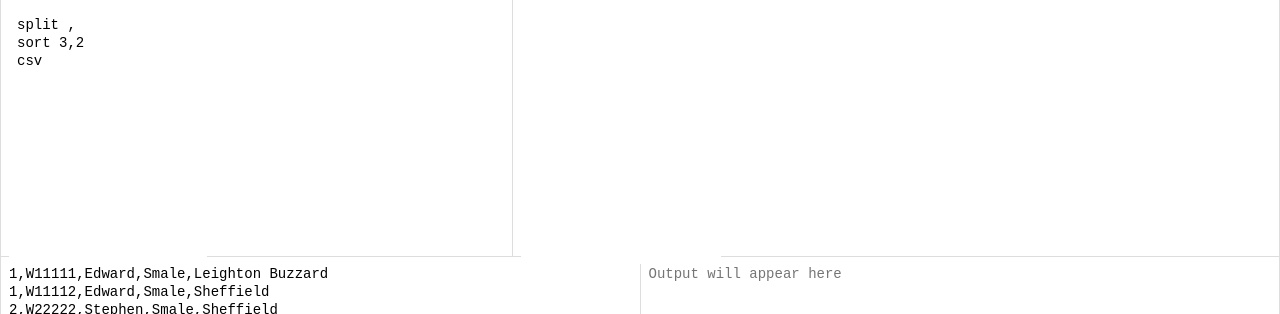
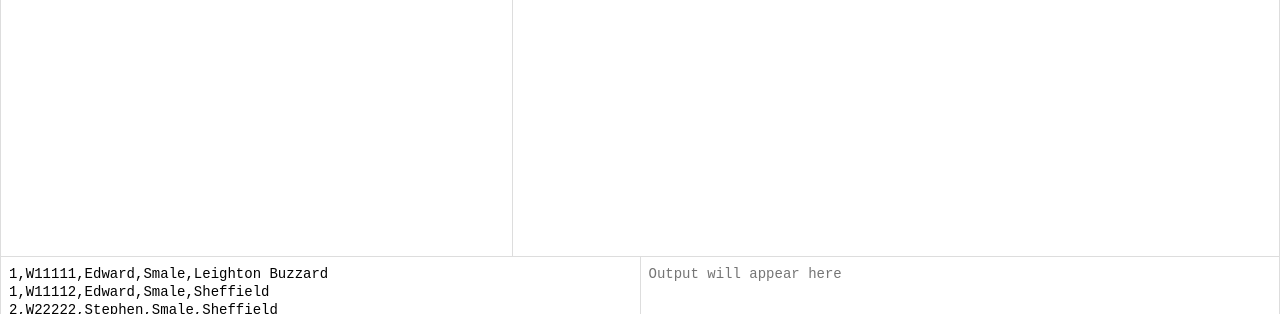
Before and after one commit to edwardsmale/string-tools-react, a React (Create React App) app: page / in a window 1280 px wide. Shown: the top 314 px of the page. Built offline with nearby package versions, Linux system fonts and the light colour scheme.

Commit message:
Put App in charge of event flow

```diff
--- a/src/App.scss
+++ b/src/App.scss
@@ -60,7 +60,7 @@ $border-width: 0.0625rem;
   }
 }
 
-.pane-textarea {
+.string-tools__textarea {
   border: none;
   outline: none;
   box-sizing: border-box;
--- a/src/App.tsx
+++ b/src/App.tsx
@@ -6,13 +6,10 @@ import InputPane from './components/InputPane/InputPane';
 import OutputPane from './components/OutputPane/OutputPane';
 
 interface AppProps {
-
 }
 
 interface AppState {
-  code: string;
   explanation: string;
-  input: string;
   output: string;
 }
 
@@ -22,18 +19,22 @@ class App extends React.Component<AppProps, AppState> {
     super(props)
 
     this.state = {
-      code: `split ,
-sort 3,2
-csv \t`,
       explanation: "",
-      input: `1,W11111,Edward,Smale,Leighton Buzzard
-1,W11112,Edward,Smale,Sheffield
-2,W22222,Stephen,Smale,Sheffield
-3,W33333,Jo,Smale,Roehampton
-4,W44444,Jo,Burton,Barnes
-5,W55555,Edward,Burton,London`,
       output: ""
     }
+
+    this.handleInputPaneInput = this.handleInputPaneInput.bind(this);
+    this.handleCodeWindowInput = this.handleCodeWindowInput.bind(this);
+  }
+
+  handleInputPaneInput(input: string) {
+    // Dummy implementation - just copy input to output pane.
+    this.setState({output: input});
+  }
+
+  handleCodeWindowInput(code: string) {
+    // Dummy implementation - just copy code to explanation pane.
+    this.setState({explanation: code});
   }
 
   render() {
@@ -41,11 +42,11 @@ csv \t`,
       <div className="App">
         <div className="string-tools">
           <div className="string-tools__top_section">
-            <CodeWindow code={this.state.code} />
+            <CodeWindow onInput={this.handleCodeWindowInput} />
             <ExplainWindow explanation={this.state.explanation} />
           </div>
           <div className="panes-container">
-            <InputPane input={this.state.input} />
+            <InputPane onInput={this.handleInputPaneInput} />
             <OutputPane output={this.state.output} />
           </div>
         </div>
--- a/src/components/CodeWindow/CodeWindow.tsx
+++ b/src/components/CodeWindow/CodeWindow.tsx
@@ -2,27 +2,39 @@ import React from 'react';
 import './CodeWindow.scss';
 
 interface CodeWindowProps {
-    code: string;
+  onInput(input: string): any;
 }
 
 interface CodeWindowState {
-
+  value: string;
 }
 
 class CodeWindow extends React.Component<CodeWindowProps, CodeWindowState> {
 
   constructor(props: CodeWindowProps) {
     super(props)
+
+    this.state = {
+      value: ""
+    };
+
+    this.handleChange = this.handleChange.bind(this);
+  }
+
+  handleChange(event: any) {
+    this.setState({value: event.target.value})
+
+    this.props.onInput(event.target.value);
   }
 
   render() {
     return (
-    <div
-      className="string-tools__textarea code-window"
-      placeholder="Enter your instructions here">
-      <textarea
-        className="string-tools__textarea code-window"
-        value={this.props.code}></textarea>
+    <div className="code-window"
+         placeholder="Enter your instructions here">
+      <textarea className="string-tools__textarea"
+                value={this.state.value}
+                onChange={this.handleChange}
+      ></textarea>
     </div>
     );
   }
--- a/src/components/ExplainWindow/ExplainWindow.tsx
+++ b/src/components/ExplainWindow/ExplainWindow.tsx
@@ -18,9 +18,9 @@ class ExplainWindow extends React.Component<ExplainWindowProps, ExplainWindowSta
   render() {
     return (
       <div
-        className="string-tools__textarea explain-window"
+        className="explain-window"
         placeholder="An explanation of your instructions will be shown here">
-        <textarea className="string-tools__textarea explain-window">{this.props.explanation}</textarea>
+        <textarea className="string-tools__textarea" value={this.props.explanation}></textarea>
       </div>
     );
   }
--- a/src/components/InputPane/InputPane.tsx
+++ b/src/components/InputPane/InputPane.tsx
@@ -1,19 +1,39 @@
 import React from 'react';
 import './InputPane.scss';
-import { Recoverable } from 'repl';
 
 interface InputPaneProps {
-  input: string;
+  onInput(input: string): any;
 }
 
 interface InputPaneState {
-
+  value: string;
 }
 
 class InputPane extends React.Component<InputPaneProps, InputPaneState> {
 
   constructor(props: InputPaneProps) {
     super(props)
+
+    this.state = {
+      value: `1,W11111,Edward,Smale,Leighton Buzzard
+1,W11112,Edward,Smale,Sheffield
+2,W22222,Stephen,Smale,Sheffield
+3,W33333,Jo,Smale,Roehampton
+4,W44444,Jo,Burton,Barnes
+5,W55555,Edward,Burton,London`
+    };
+
+    this.handleChange = this.handleChange.bind(this);
+  }
+
+  handleChange(event: any) {
+    this.setState({
+      value: event.target.value
+    });
+
+    this.props.onInput(
+      event.target.value
+    );
   }
 
   render () {
@@ -22,7 +42,9 @@ class InputPane extends React.Component<InputPaneProps, InputPaneState> {
       <div className="pane pane--left">
         <textarea className="string-tools__textarea pane-textarea"
                   placeholder="Paste the text to process in here"
-        >{this.props.input}</textarea>
+                  value={this.state.value}
+                  onChange={this.handleChange}
+        ></textarea>
       </div>
     );
   }
--- a/src/components/OutputPane/OutputPane.tsx
+++ b/src/components/OutputPane/OutputPane.tsx
@@ -20,7 +20,8 @@ class OutputPane extends React.Component<OutputPaneProps, OutputPaneState> {
       <div className="pane pane--right">
         <textarea
           className="string-tools__textarea pane-textarea"
-          placeholder="Output will appear here">{this.props.output}</textarea>
+          placeholder="Output will appear here"
+          value={this.props.output}></textarea>
       </div>
     );
   }
```
